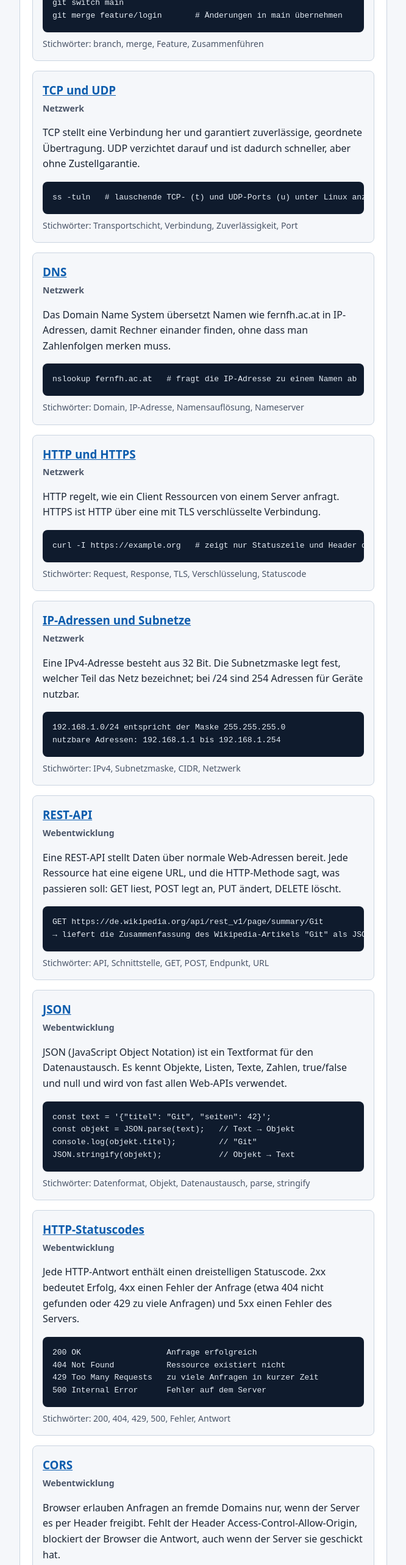
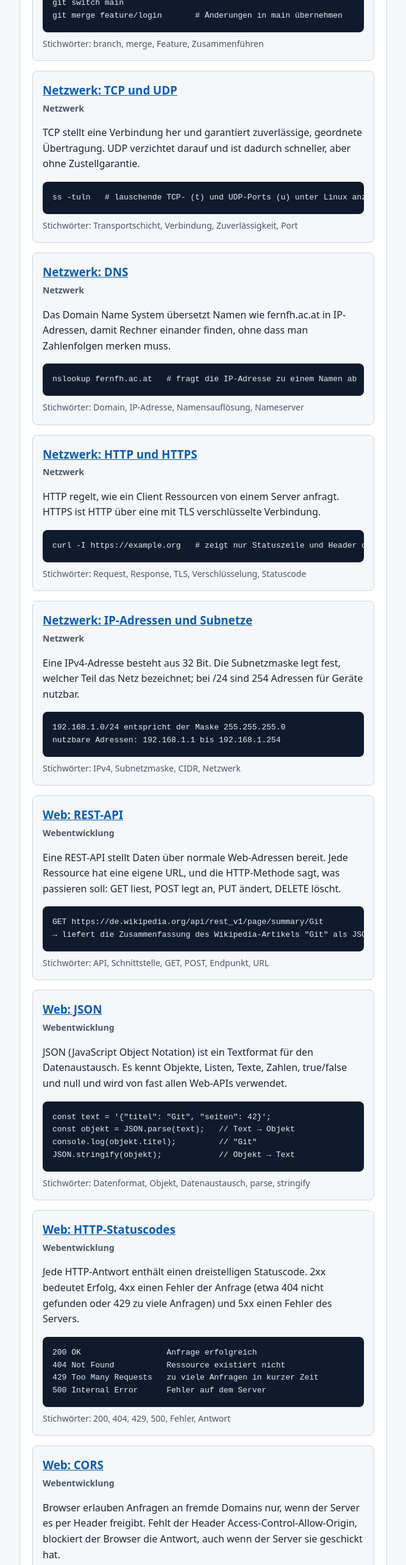
Before and after one commit to SiedlerLorenz/sed502-esa-02-it-lernwiki, a React (Vite) app: page / in a window 1280 px wide. Shown: the part 4000-6566 px from the top of the page at 61% size, without its empty margins (144-810 px from the left). Built offline with nearby package versions, Linux system fonts and the light colour scheme.

Commit message:
Update: Artikeltitel mit einheitlichem Präfix versehen
- Netzwerk-Artikel mit Präfix Netzwerk, Webentwicklung-Artikel mit Präfix Web
- Promise und async/await mit Präfix JavaScript

```diff
--- a/src/daten/artikel.ts
+++ b/src/daten/artikel.ts
@@ -131,7 +131,7 @@ git merge feature/login       # Änderungen in main übernehmen`,
   },
   {
     id: 12,
-    titel: 'TCP und UDP',
+    titel: 'Netzwerk: TCP und UDP',
     kategorie: 'Netzwerk',
     wikipediaTitel: 'Transmission_Control_Protocol',
     zusammenfassung:
@@ -141,7 +141,7 @@ git merge feature/login       # Änderungen in main übernehmen`,
   },
   {
     id: 13,
-    titel: 'DNS',
+    titel: 'Netzwerk: DNS',
     kategorie: 'Netzwerk',
     wikipediaTitel: 'Domain_Name_System',
     zusammenfassung:
@@ -151,7 +151,7 @@ git merge feature/login       # Änderungen in main übernehmen`,
   },
   {
     id: 14,
-    titel: 'HTTP und HTTPS',
+    titel: 'Netzwerk: HTTP und HTTPS',
     kategorie: 'Netzwerk',
     wikipediaTitel: 'Hypertext_Transfer_Protocol',
     zusammenfassung:
@@ -161,7 +161,7 @@ git merge feature/login       # Änderungen in main übernehmen`,
   },
   {
     id: 15,
-    titel: 'IP-Adressen und Subnetze',
+    titel: 'Netzwerk: IP-Adressen und Subnetze',
     kategorie: 'Netzwerk',
     wikipediaTitel: 'Subnetz',
     zusammenfassung:
@@ -172,7 +172,7 @@ nutzbare Adressen: 192.168.1.1 bis 192.168.1.254`,
   },
   {
     id: 16,
-    titel: 'REST-API',
+    titel: 'Web: REST-API',
     kategorie: 'Webentwicklung',
     wikipediaTitel: 'Representational_State_Transfer',
     zusammenfassung:
@@ -183,7 +183,7 @@ nutzbare Adressen: 192.168.1.1 bis 192.168.1.254`,
   },
   {
     id: 17,
-    titel: 'JSON',
+    titel: 'Web: JSON',
     kategorie: 'Webentwicklung',
     wikipediaTitel: 'JSON',
     zusammenfassung:
@@ -196,7 +196,7 @@ JSON.stringify(objekt);            // Objekt → Text`,
   },
   {
     id: 18,
-    titel: 'HTTP-Statuscodes',
+    titel: 'Web: HTTP-Statuscodes',
     kategorie: 'Webentwicklung',
     wikipediaTitel: 'HTTP-Statuscode',
     zusammenfassung:
@@ -209,7 +209,7 @@ JSON.stringify(objekt);            // Objekt → Text`,
   },
   {
     id: 19,
-    titel: 'CORS',
+    titel: 'Web: CORS',
     kategorie: 'Webentwicklung',
     wikipediaTitel: 'Cross-Origin_Resource_Sharing',
     zusammenfassung:
@@ -220,7 +220,7 @@ JSON.stringify(objekt);            // Objekt → Text`,
   },
   {
     id: 20,
-    titel: 'Promise und async/await',
+    titel: 'JavaScript: Promise und async/await',
     kategorie: 'Webentwicklung',
     wikipediaTitel: 'Future_(Programmierung)',
     zusammenfassung:
```
